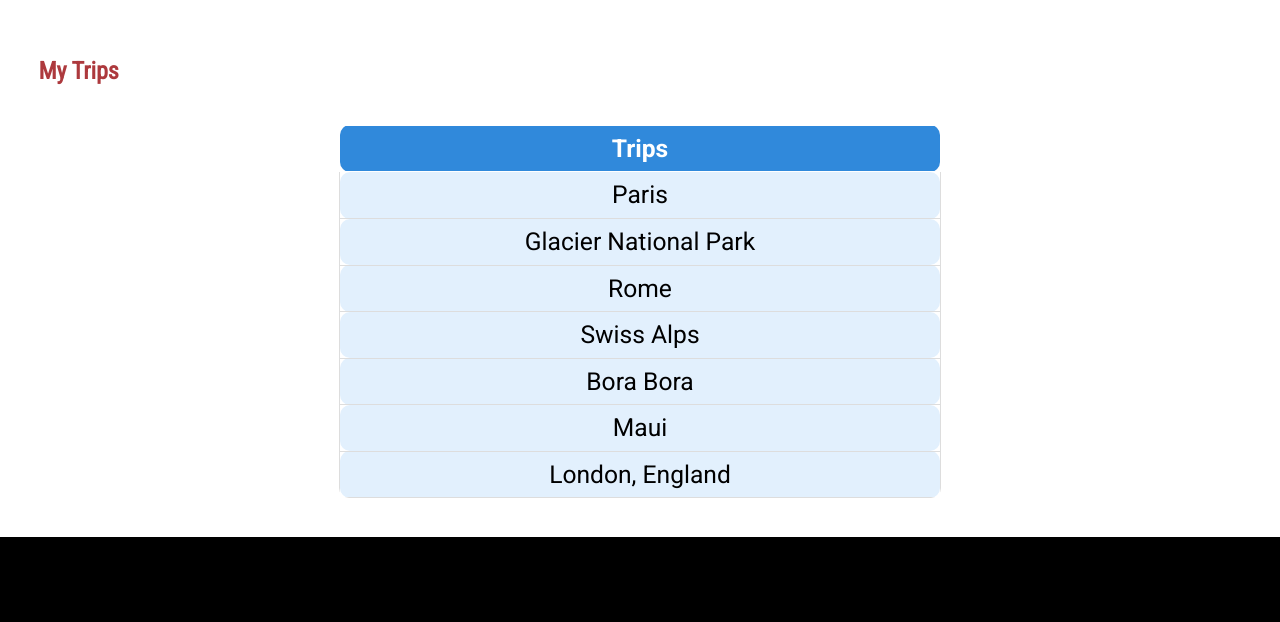
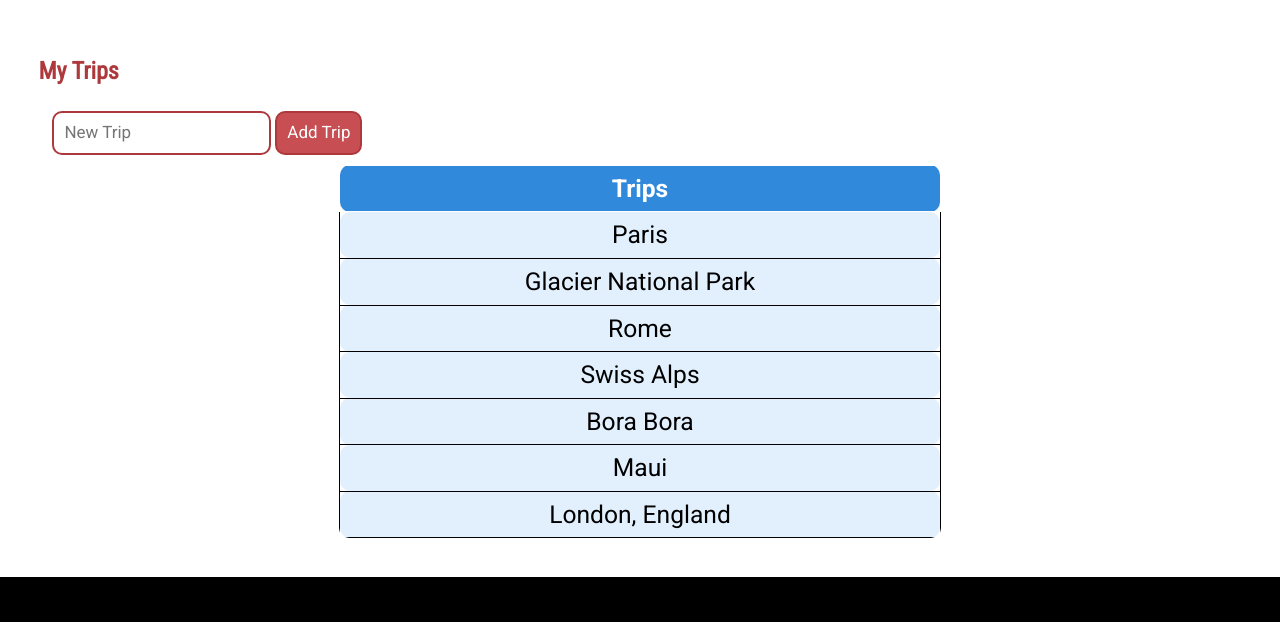
Before and after one commit to ernielum/Crowd-Sourced-Travel-Planner, a Flask app: page /trips in a window 1280 px wide. Shown: the part 178-800 px from the top of the page. Run offline with Flask 2, Linux system fonts and the light colour scheme; some libraries are stand-ins or nearby versions.

Commit message:
Added input field to create a new trip on trips.html page. Updated css styling.

```diff
--- a/main.py
+++ b/main.py
@@ -7,8 +7,8 @@ from urllib.parse import quote_plus, urlencode
 
 # Third-party imports
 from dotenv import find_dotenv, load_dotenv
-from flask import Flask, request, jsonify, redirect, render_template, session, url_for, _request_ctx_stack
-#from flask import Flask, request, jsonify, redirect, render_template, session, url_for
+#from flask import Flask, request, jsonify, redirect, render_template, session, url_for, _request_ctx_stack
+from flask import Flask, request, jsonify, redirect, render_template, session, url_for
 from flask_cors import cross_origin
 from jose import jwt
 from werkzeug.exceptions import HTTPException
@@ -186,7 +186,7 @@ def experiences():
 
 # ----------------------------------------------------------------------------- TRIPS
 
-@app.route('/trips')
+@app.route('/trips', methods=['GET','POST'])
 def trips():
     # TODO: Replace dummy test data with endpoint code and logic.
 
--- a/static/style.css
+++ b/static/style.css
@@ -154,7 +154,8 @@ table {
 
 th,
 td {
-  border: 1px solid #dddddd;
+  /*border: 1px solid #dddddd;*/
+  border: 1px solid black;
   border-radius: 10px;
   overflow: hidden;
   text-align: center;
@@ -171,3 +172,26 @@ th {
 td {
   background-color: rgb(226, 240, 253);
 }
+
+/*  -----  Forms and Fieldsets  ----- */
+fieldset {
+  border: none;
+}
+
+input {
+  border-radius: 10px;
+  padding: 10px;
+  font-size: 17px;
+  border: 2px solid var(--dark-red);
+}
+
+/* submit button */
+input[type="submit"] {
+  background-color: var(--medium-red);
+  color: var(--white);
+}
+
+/* submit button - hover effect */
+input[type="submit"]:hover {
+  background-color: var(--light-red);
+}
--- a/templates/trips.html
+++ b/templates/trips.html
@@ -19,7 +19,12 @@
 
     <main>
         <h2>My Trips</h2>
-        <br>
+        <form id="new-trip" method="POST" action="/trips">
+            <fieldset>
+                <input type="text" placeholder="New Trip" id="new_trip" required="required" />
+                <input type="submit" value="Add Trip">
+            </fieldset>
+        </form>
         <table>
             <tr>
                 <th>Trips</th>
```
